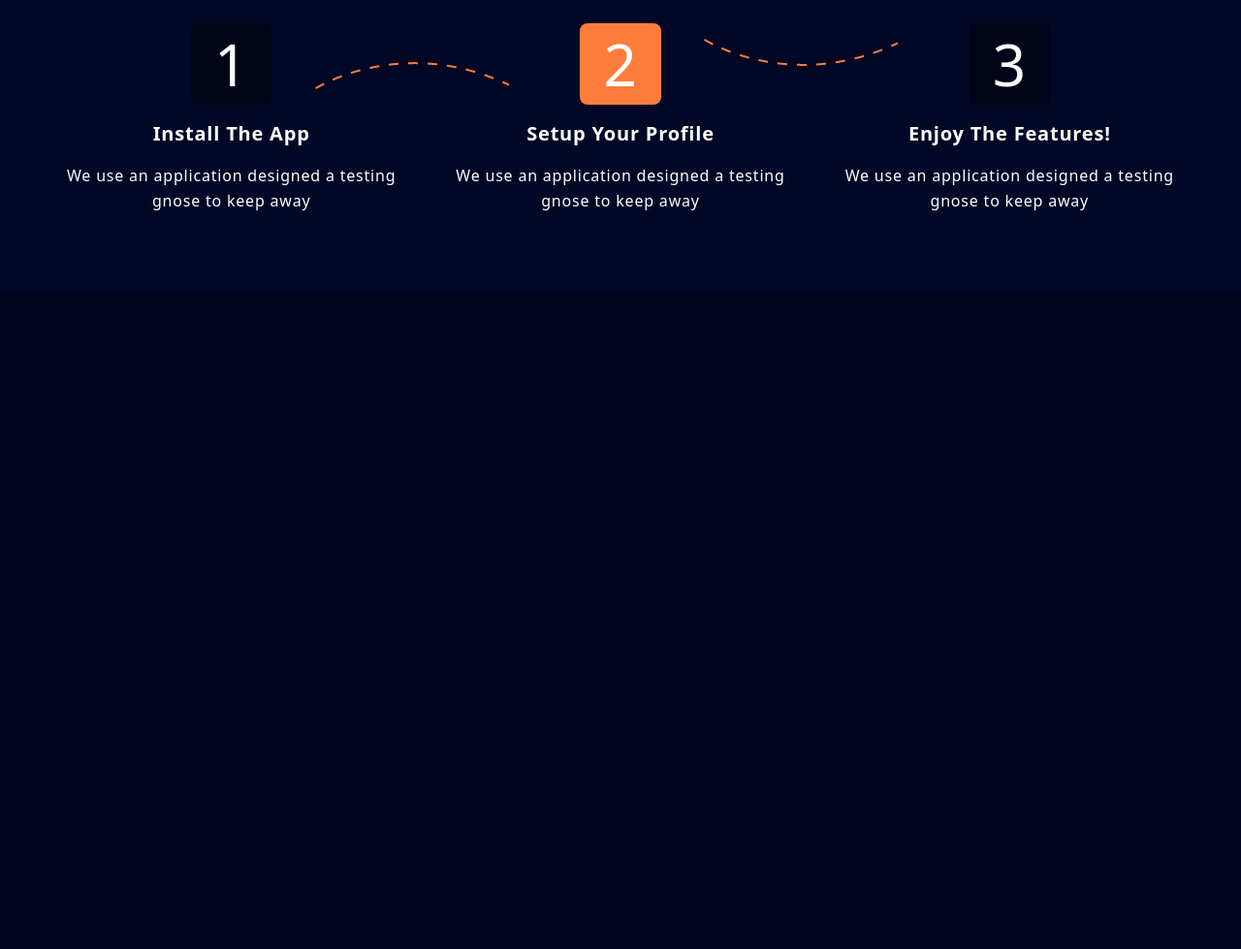
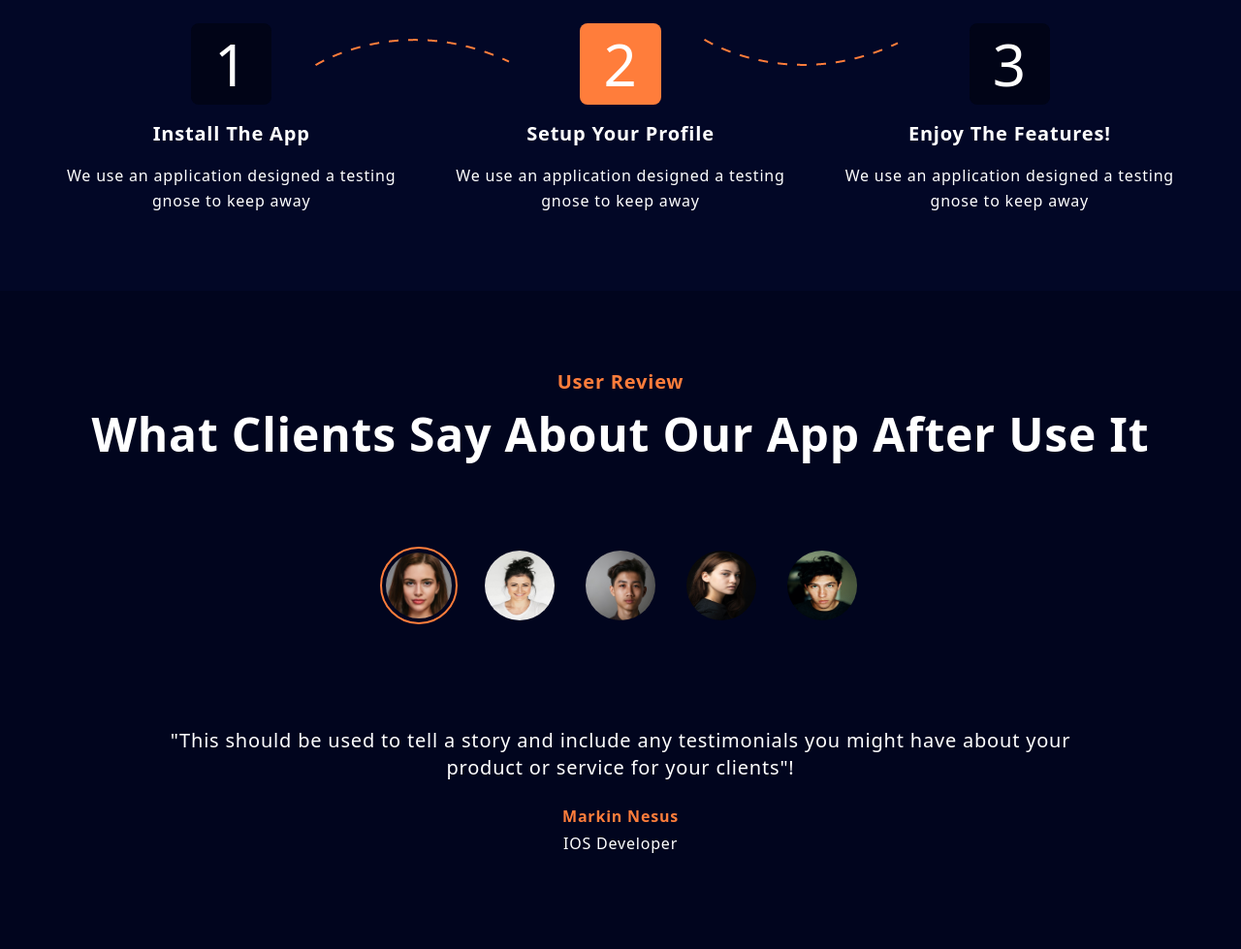
Before and after one commit to Guna-Pandi/Tailwindcss-begining-2, a website: page src/index.html in a window 1280 px wide. Shown: the part 2251-3230 px from the top of the page at 97% size. Before the commit the page ends 2551 px from the top, so only its background shows below. Drawn offline with Linux system fonts and the light colour scheme.

Commit message:
Added:Testimonials section

```diff
--- a/src/index.html
+++ b/src/index.html
@@ -259,7 +259,7 @@
               <div
                 class="relative bg-color-primary-dark inline-block px-6 py-3 rounded-lg cursor-pointer hover:bg-color-secondary ease-in duration-200">
                 <p
-                  class="text-6xl lg:after:content-[''] lg:after:flex lg:after:bg-[url('../img/line.png')] lg:after:absolute lg:after:top-10 lg:after:left-32 2xl:after:left-52 lg:after lg:after:bg-no-repeat lg:after:h-7 lg:after:w-52">
+                  class="text-6xl lg:after:content-[''] lg:after:flex lg:after:bg-[url('../img/line.png')] lg:after:absolute lg:after:top-4 lg:after:left-32 2xl:after:left-52 lg:after lg:after:bg-no-repeat lg:after:h-7 lg:after:w-52">
                   1
                 </p>
               </div>
@@ -297,7 +297,95 @@
         </div>
       </section>
       <!-- user Review -->
-      <section id="user-review"></section>
+      <section id="testimonials">
+        <div class="container py-20">
+          <div class="text-center m-auto mb-20 md:ww-1/2">
+            <h4 class="font-bold text-xl text-color-secondary mb-4">
+              User Review
+            </h4>
+            <h1 class="title">What Clients Say About Our App After Use It</h1>
+          </div>
+          <!-- review contantainer -->
+          <div class="mt-8">
+            <div class="flex items-center justify-center flex-wrap">
+              <img
+                src="../img/user1.jpg"
+                alt=""
+                class="active-pic h-20 w-20 rounded-full p-1 m-3 cursor-pointer user-pic" onclick="showReview()" />
+              <img
+                src="../img/user2.jpg"
+                alt=""
+                class="h-20 w-20 rounded-full p-1 m-3 cursor-pointer user-pic" onclick="showReview()"/>
+              <img
+                src="../img/user3.jpg"
+                alt=""
+                class="h-20 w-20 rounded-full p-1 m-3 cursor-pointer user-pic" onclick="showReview()"/>
+              <img
+                src="../img/user4.jpg"
+                alt=""
+                class="h-20 w-20 rounded-full p-1 m-3 cursor-pointer user-pic" onclick="showReview()"/>
+              <img
+                src="../img/user5.jpg"
+                alt=""
+                class="h-20 w-20 rounded-full p-1 m-3 cursor-pointer user-pic" onclick="showReview()"/>
+            </div>
+            <div
+              class="grid place-items-center text-center m-auto md:w-4/5 min-h-[40vh]">
+              <div class="user-text active-text" >
+                <p class="md:text-xl mb-6">
+                  "This should be used to tell a story and include any
+                  testimonials you might have about your product or service for
+                  your clients"!
+                </p>
+                <h4 class="font-bold text-color-secondary mb-1">
+                  Markin Nesus
+                </h4>
+                <p>IOS Developer</p>
+              </div>
+              <div class="user-text">
+                <p class="md:text-xl mb-6">
+                  "This should be used to tell a story and include any
+                  testimonials you might have about your product or service for
+                  your clients"!
+                </p>
+                <h4 class="font-bold text-color-secondary mb-1">Vera Duncan</h4>
+                <p>Flutter Developer</p>
+              </div>
+              <div class="user-text">
+                <p class="md:text-xl mb-6">
+                  "This should be used to tell a story and include any
+                  testimonials you might have about your product or service for
+                  your clients"!
+                </p>
+                <h4 class="font-bold text-color-secondary mb-1">
+                  Pirtle Karol
+                </h4>
+                <p>Android Developer</p>
+              </div>
+              <div class="user-text">
+                <p class="md:text-xl mb-6">
+                  "This should be used to tell a story and include any
+                  testimonials you might have about your product or service for
+                  your clients"!
+                </p>
+                <h4 class="font-bold text-color-secondary mb-1">Mark Joe</h4>
+                <p>React Developer</p>
+              </div>
+              <div class="user-text">
+                <p class="md:text-xl mb-6">
+                  "This should be used to tell a story and include any
+                  testimonials you might have about your product or service for
+                  your clients"!
+                </p>
+                <h4 class="font-bold text-color-secondary mb-1">
+                  Leila Domniuc
+                </h4>
+                <p>Angular Developer</p>
+              </div>
+            </div>
+          </div>
+        </div>
+      </section>
     </main>
 
     <script src="./script.js"></script>
--- a/src/input.css
+++ b/src/input.css
@@ -31,3 +31,50 @@ html {
 .blob2 {
   @apply w-80 h-80 bg-color-secondary absolute bottom-10 right-0 -z-10 blur-2xl opacity-30 overflow-hidden rounded-full;
 }
+.user-text {
+    display: none;
+}
+
+.user-text.active-text {
+    display: block;
+    animation: moveup 1s linear forwards;
+}
+
+.user-pic {
+    transition: all 0.2s ease;
+}
+
+.user-pic.active-pic {
+    border: 2px solid #ff7d3b;
+}
+
+@keyframes moveup {
+    0% {
+        margin-top: 40px;
+        opacity: 0;
+    }
+
+    50% {
+        margin-top: 20px;
+        opacity: 0.1;
+    }
+
+    100% {
+        margin-top: 0px;
+        opacity: 1;
+    }
+}
+
+.card {
+    perspective: 1000px;
+}
+
+.front,
+.back {
+    backface-visibility: hidden;
+    transition: all 0.4s ease;
+}
+
+.front {
+    overflow: hidden;
+}
--- a/src/script.js
+++ b/src/script.js
@@ -1,17 +1,36 @@
+// mobile menu
 const Hamburger = document.querySelector("#hamburger");
 const Menu = document.querySelector("#menu");
-const Hlink = document.querySelector("#hlink");
+const Hlink = document.querySelectorAll("#hlink");
 const FaBars = document.querySelector(".fa-bars");
 
-Hamburger.addEventListener('click', () => {
-    Menu.classList.toggle('hidden');
-    FaBars.classList.toggle('fa-xmark');
+Hamburger.addEventListener("click", () => {
+  Menu.classList.toggle("hidden");
+  FaBars.classList.toggle("fa-xmark");
+});
+
+Hlink.forEach((link) => {
+  link.addEventListener("click", () => {
+    Menu.classList.toggle("hidden");
+    FaBars.classList.toggle("fa-xmark");
   });
+});
 
-  Hlink.forEach(link => {
-    link.addEventListener('click',()=>{
-        Menu.classList.toggle('hidden');
-    FaBars.classList.toggle('fa-xmark');
+// Testimonials
 
-    })
-  });
+const userTexts = document.getElementsByClassName("user-text");
+const userPics = document.getElementsByClassName("user-pic");
+
+function showReview() {
+  for (userPic of userPics) {
+    userPic.classList.remove("active-pic");
+  }
+  for (userText of userTexts) {
+    userText.classList.remove("active-text");
+  }
+
+  let i = Array.from(userPics).indexOf(event.target);
+
+  userPics[i].classList.add("active-pic");
+  userTexts[i].classList.add("active-text");
+}
```
Also changed, not shown: css/main.css.
